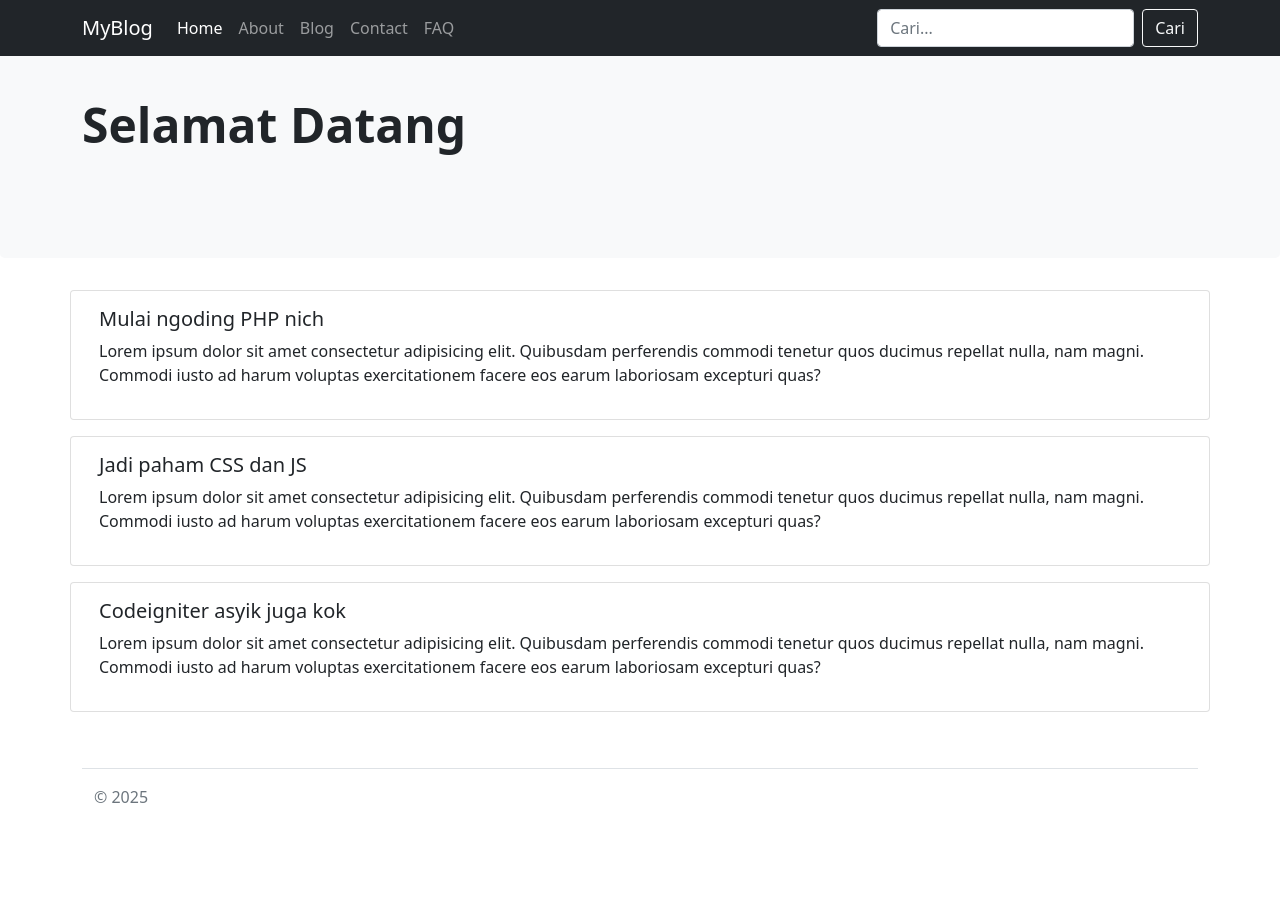
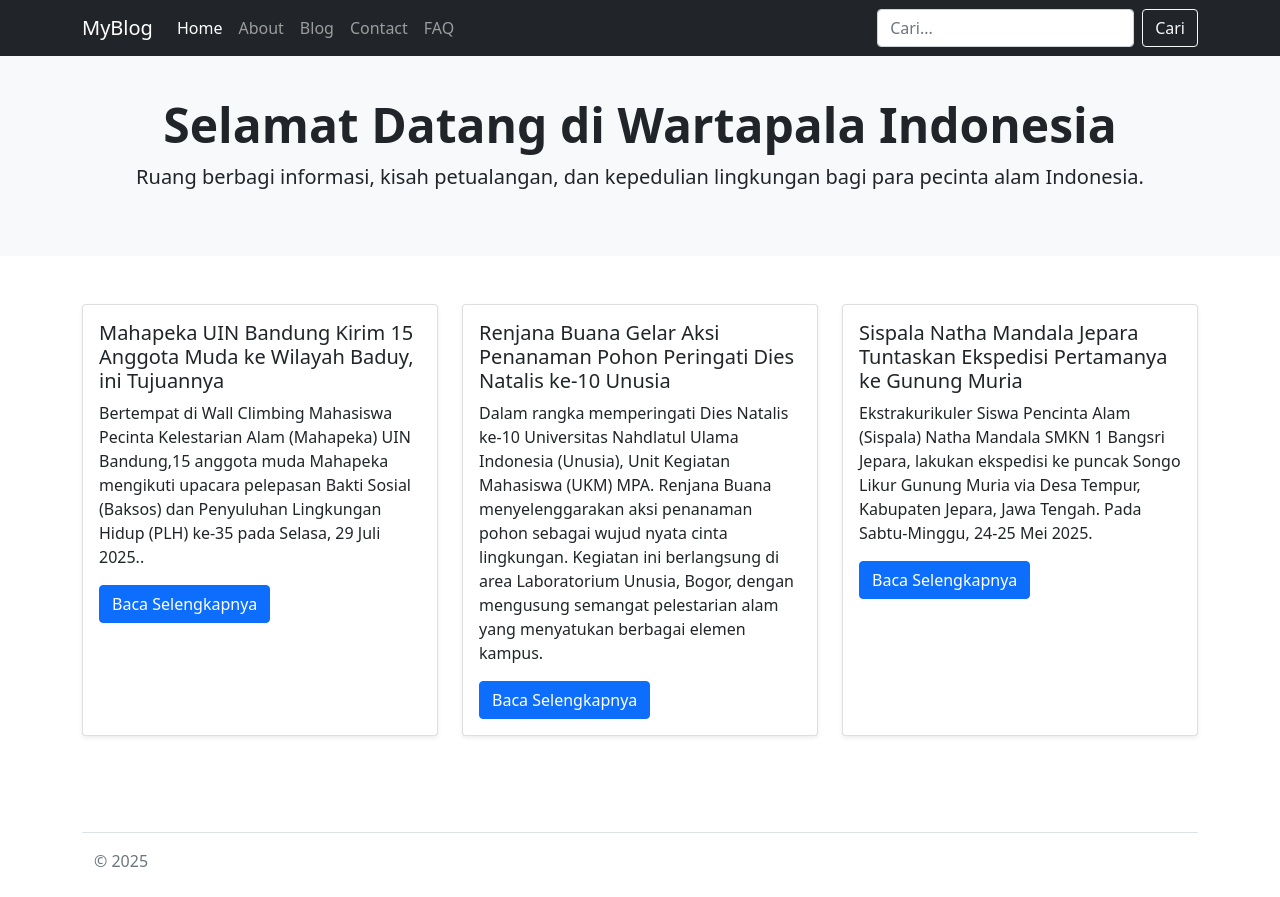
Before and after one commit to dzulfadzli10/Project4, a CodeIgniter 4 app: the page made by app/Views/home.php in a window 1280 px wide. Before the commit the page ends 803 px from the top, so only its background shows below. Run offline with PHP 8.4 and a stand-in for CodeIgniter, Linux system fonts and the light colour scheme; the template is opened without the code that fills it, so the values that code supplies are empty; some libraries are stand-ins or nearby versions.

Commit message:
Update Home

```diff
--- a/app/Views/admin/navbar.php
+++ b/app/Views/admin/navbar.php
@@ -10,13 +10,12 @@
                     <a class="nav-link" href="<?= base_url('admin/post') ?>">Blog</a>
                 </li>
             </ul>
+
+            <?php if (uri_string() !== 'search') : ?>
                 <ul class="navbar-nav">
                     <li class="nav-item">
                         <a href="<?= base_url('admin/post/new') ?>" class="btn btn-primary mr-3">New Post</a>
                     </li>
-                    <!-- <li class="nav-item">
-                        <a class="nav-link" href="<?= base_url('admin/setting') ?>">Setting</a>
-                    </li> -->
                     <li class="nav-item">
                         <?php if (logged_in()) : ?>
                             <a class="nav-link" href="<?= base_url('logout') ?>">Logout</a>
@@ -25,6 +24,7 @@
                         <?php endif; ?>
                     </li>
                 </ul>
+            <?php endif; ?>
         </div>
     </div>
 </nav>
--- a/app/Views/home.php
+++ b/app/Views/home.php
@@ -44,46 +44,59 @@
 		</div>
 	</nav>
 
-	<div class="p-5 mb-4 bg-light rounded-3">
-      <div class="container py-5">
-        <h1 class="display-5 fw-bold">Selamat Datang</h1>
-        <!-- <p class="col-md-8 fs-4">di laman portal berita</p> -->
-        <!-- <button class="btn btn-primary btn-sm" type="button">Read more</button> -->
-      </div>
-    </div>
+	<!-- Hero -->
+	<section class="text-center py-5 mt-5 bg-light">
+		<div class="container">
+			<h1 class="display-5 fw-bold">Selamat Datang di Wartapala Indonesia</h1>
+			<p class="fs-5">Ruang berbagi informasi, kisah petualangan, dan kepedulian lingkungan bagi para pecinta alam Indonesia.
 
-	<div class="container">
-		<div class="row">
-			<div class="col-md-12 my-2 card">
-				<div class="card-body">
-					<h5 class="h5">Mulai ngoding PHP nich</h5>
-					<p>Lorem ipsum dolor sit amet consectetur adipisicing elit. Quibusdam perferendis commodi tenetur quos ducimus repellat nulla, nam magni. Commodi iusto ad harum voluptas exercitationem facere eos earum laboriosam excepturi quas?</p>
+</p>
+		</div>
+	</section>
+
+	<!-- Kartu Berita -->
+	<div class="container py-5">
+		<div class="row g-4">
+			<div class="col-md-6 col-lg-4">
+				<div class="card h-100 shadow-sm">
+					<div class="card-body">
+						<h5 class="card-title">Mahapeka UIN Bandung Kirim 15 Anggota Muda ke Wilayah Baduy, ini Tujuannya</h5>
+						<p class="card-text">Bertempat di Wall Climbing Mahasiswa Pecinta Kelestarian Alam (Mahapeka) UIN Bandung,15 anggota muda Mahapeka mengikuti upacara pelepasan Bakti Sosial (Baksos) dan Penyuluhan Lingkungan Hidup (PLH) ke-35 pada Selasa, 29 Juli 2025..</p>
+						<a href="<?= base_url('post') ?>" class="btn btn-primary mt-auto">Baca Selengkapnya</a>
+					</div>
 				</div>
 			</div>
-			<div class="col-md-12 my-2 card">
-				<div class="card-body">
-					<h5 class="h5">Jadi paham CSS dan JS</h5>
-					<p>Lorem ipsum dolor sit amet consectetur adipisicing elit. Quibusdam perferendis commodi tenetur quos ducimus repellat nulla, nam magni. Commodi iusto ad harum voluptas exercitationem facere eos earum laboriosam excepturi quas?</p>
+			<div class="col-md-6 col-lg-4">
+				<div class="card h-100 shadow-sm">
+					<div class="card-body">
+						<h5 class="card-title">Renjana Buana Gelar Aksi Penanaman Pohon Peringati Dies Natalis ke-10 Unusia</h5>
+						<p class="card-text">Dalam rangka memperingati Dies Natalis ke-10 Universitas Nahdlatul Ulama Indonesia (Unusia), Unit Kegiatan Mahasiswa (UKM) MPA. Renjana Buana menyelenggarakan aksi penanaman pohon sebagai wujud nyata cinta lingkungan. Kegiatan ini berlangsung di area Laboratorium Unusia, Bogor, dengan mengusung semangat pelestarian alam yang menyatukan berbagai elemen kampus.</p>
+						<a href="<?= base_url('post') ?>" class="btn btn-primary mt-auto">Baca Selengkapnya</a>
+					</div>
 				</div>
 			</div>
-			<div class="col-md-12 my-2 card">
-				<div class="card-body">
-					<h5 class="h5">Codeigniter asyik juga kok</h5>
-					<p>Lorem ipsum dolor sit amet consectetur adipisicing elit. Quibusdam perferendis commodi tenetur quos ducimus repellat nulla, nam magni. Commodi iusto ad harum voluptas exercitationem facere eos earum laboriosam excepturi quas?</p>
+			<div class="col-md-6 col-lg-4">
+				<div class="card h-100 shadow-sm">
+					<div class="card-body">
+						<h5 class="card-title">Sispala Natha Mandala Jepara Tuntaskan Ekspedisi Pertamanya ke Gunung Muria</h5>
+						<p class="card-text">Ekstrakurikuler Siswa Pencinta Alam (Sispala) Natha Mandala SMKN 1 Bangsri Jepara, lakukan ekspedisi ke puncak Songo Likur Gunung Muria via Desa Tempur, Kabupaten Jepara, Jawa Tengah. Pada Sabtu-Minggu, 24-25 Mei 2025.</p>
+						<a href="<?= base_url('post') ?>" class="btn btn-primary mt-auto">Baca Selengkapnya</a>
+					</div>
 				</div>
 			</div>
-
 		</div>
 	</div>
+
+	<!-- Footer -->
 	<div class="container py-4">
 		<footer class="pt-3 mt-4 text-muted border-top">
 			<div class="container">
-				&copy; <?= Date('Y') ?>
+				&copy; <?= date('Y') ?>
 			</div>
 		</footer>
 	</div>
 
-	<!-- Jquery dan Bootsrap JS -->
+	<!-- JS -->
 	<script src="<?= base_url('js/jquery.min.js') ?>"></script>
 	<script src="<?= base_url('js/bootstrap.min.js') ?>"></script>
 
```
Also changed, not shown: app/Views/layout/main.php (+9 -2 lines). Lines whose indentation alone changed are shown as unchanged.
